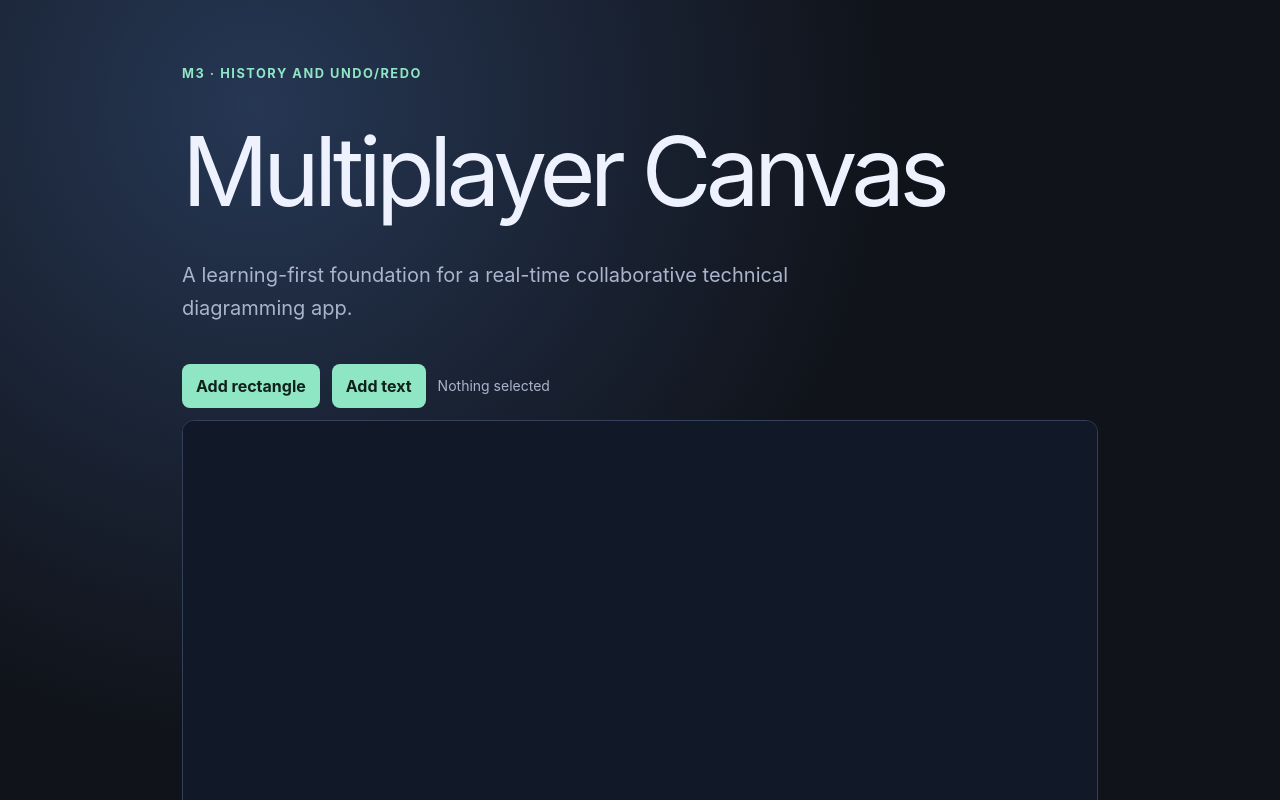
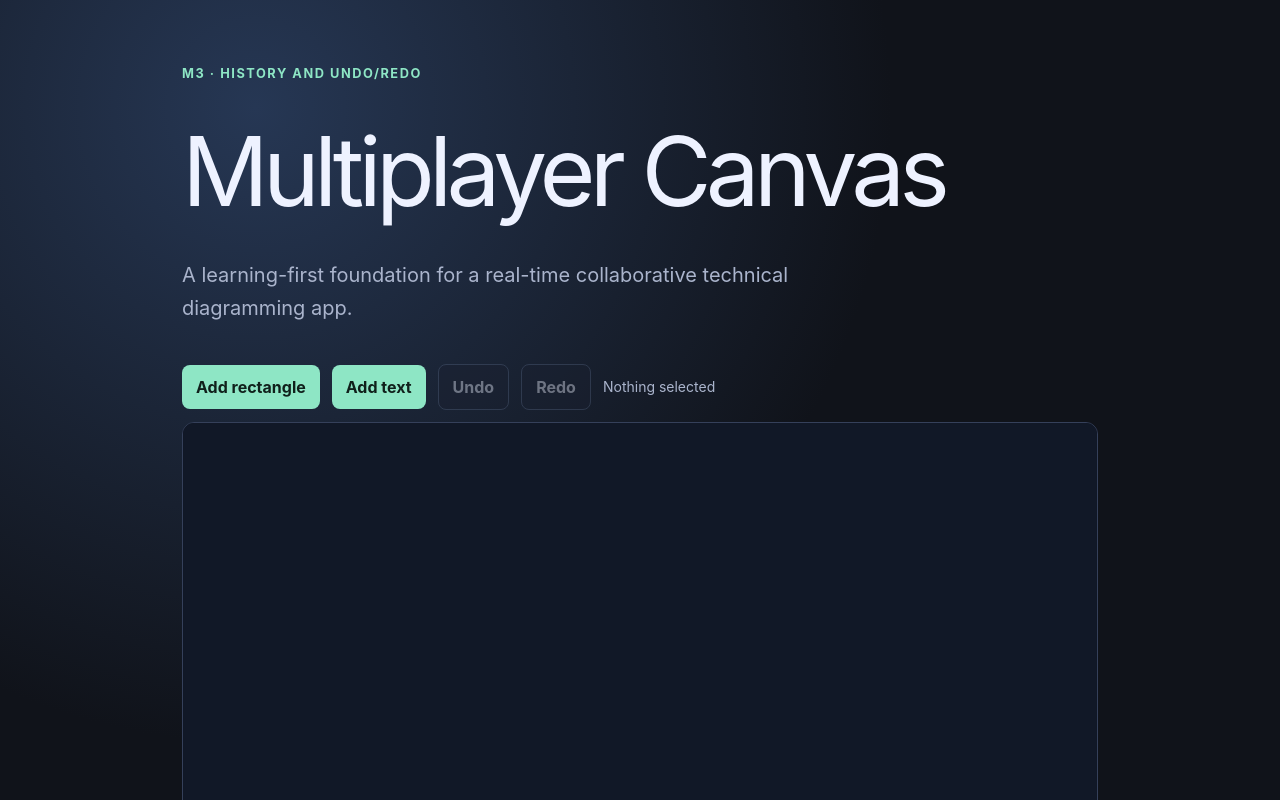
Before and after one commit to crispyb0i/multiplayer-canvas, a Next.js app: page / in a window 1280 px wide. Shown: the top 800 px of the page. Built offline with nearby package versions, Linux system fonts and the light colour scheme.

Commit message:
feat(history): add local undo redo

```diff
--- a/app/editor.tsx
+++ b/app/editor.tsx
@@ -1,19 +1,36 @@
 "use client";
 
-import { useRef, useState } from "react";
+import { useEffect, useRef, useState } from "react";
 import type { KeyboardEvent, PointerEvent, WheelEvent } from "react";
-import { applyCommand, createDocument, type DocumentModel, type Shape, type TextShape } from "../lib/document";
+import { type Shape, type TextShape } from "../lib/document";
+import {
+  canRedo,
+  canUndo,
+  createHistory,
+  executeCommand,
+  redo,
+  undo,
+  type HistoryState,
+} from "../lib/history";
 
 const CANVAS_WIDTH = 900;
 const CANVAS_HEIGHT = 560;
-const movements: Record<string, { x?: number; y?: number }> = { ArrowLeft: { x: -1 }, ArrowRight: { x: 1 }, ArrowUp: { y: -1 }, ArrowDown: { y: 1 } };
+const movements: Record<string, { x?: number; y?: number }> = {
+  ArrowLeft: { x: -1 },
+  ArrowRight: { x: 1 },
+  ArrowUp: { y: -1 },
+  ArrowDown: { y: 1 },
+};
 // crypto.randomUUID isn't available in every test/SSR environment, so this
 // falls back to Date.now() rather than crashing; collisions there just fail
 // the document model's duplicate-id check instead of corrupting state.
-function newId(prefix: string) { return `${prefix}-${crypto.randomUUID?.() ?? Date.now()}`; }
+function newId(prefix: string) {
+  return `${prefix}-${crypto.randomUUID?.() ?? Date.now()}`;
+}
 
 export default function Editor() {
-  const [document, setDocument] = useState<DocumentModel>(() => createDocument());
+  const [history, setHistory] = useState<HistoryState>(() => createHistory());
+  const document = history.document;
   const [selectedId, setSelectedId] = useState<string | null>(null);
   const [viewport, setViewport] = useState({ x: 0, y: 0, scale: 1 });
   const [isSpaceDown, setIsSpaceDown] = useState(false);
@@ -21,10 +38,43 @@ export default function Editor() {
   // pointermove and don't need to trigger a re-render themselves — only the
   // derived document/viewport updates below do. Refs also avoid stale
   // closures inside the pointer handlers between mousedown and mouseup.
-  const drag = useRef<{ id: string; startX: number; startY: number; shape: Shape } | null>(null);
-  const pan = useRef<{ startX: number; startY: number; originX: number; originY: number } | null>(null);
+  const drag = useRef<{
+    id: string;
+    startX: number;
+    startY: number;
+    shape: Shape;
+  } | null>(null);
+  const pan = useRef<{
+    startX: number;
+    startY: number;
+    originX: number;
+    originY: number;
+  } | null>(null);
   const svgRef = useRef<SVGSVGElement | null>(null);
   const selected = document.shapes.find((shape) => shape.id === selectedId);
+
+  // Selection is UI state, not part of the document timeline. Reconcile it
+  // after undo/redo so a restored or removed shape cannot stay selected.
+  useEffect(() => {
+    if (
+      selectedId &&
+      !document.shapes.some((shape) => shape.id === selectedId)
+    ) {
+      setSelectedId(null);
+    }
+  }, [document, selectedId]);
+
+  function runCommand(command: Parameters<typeof executeCommand>[1]) {
+    setHistory((current) => executeCommand(current, command));
+  }
+
+  function undoDocument() {
+    setHistory((current) => undo(current));
+  }
+
+  function redoDocument() {
+    setHistory((current) => redo(current));
+  }
 
   // Converts a browser pointer event into canvas-space coordinates: first
   // scale from CSS pixels to the SVG's viewBox units (in case the element is
@@ -37,13 +87,38 @@ export default function Editor() {
   // the shape jump the instant a drag started.
   function point(event: { clientX: number; clientY: number }) {
     const bounds = svgRef.current!.getBoundingClientRect();
-    const canvasX = ((event.clientX - bounds.left) / bounds.width) * CANVAS_WIDTH;
-    const canvasY = ((event.clientY - bounds.top) / bounds.height) * CANVAS_HEIGHT;
-    return { x: (canvasX - viewport.x) / viewport.scale, y: (canvasY - viewport.y) / viewport.scale };
+    const canvasX =
+      ((event.clientX - bounds.left) / bounds.width) * CANVAS_WIDTH;
+    const canvasY =
+      ((event.clientY - bounds.top) / bounds.height) * CANVAS_HEIGHT;
+    return {
+      x: (canvasX - viewport.x) / viewport.scale,
+      y: (canvasY - viewport.y) / viewport.scale,
+    };
   }
   function addShape(kind: "rectangle" | "text") {
-    const shape: Shape = kind === "rectangle" ? { type: "rectangle", id: newId("rectangle"), x: 120, y: 100, width: 180, height: 100, fill: "#8ee6c5" } : { type: "text", id: newId("text"), x: 150, y: 160, width: 220, height: 42, fill: "#eef2ff", text: "Double-click to edit" };
-    setDocument((current) => applyCommand(current, { type: "add", shape }));
+    const shape: Shape =
+      kind === "rectangle"
+        ? {
+            type: "rectangle",
+            id: newId("rectangle"),
+            x: 120,
+            y: 100,
+            width: 180,
+            height: 100,
+            fill: "#8ee6c5",
+          }
+        : {
+            type: "text",
+            id: newId("text"),
+            x: 150,
+            y: 160,
+            width: 220,
+            height: 42,
+            fill: "#eef2ff",
+            text: "Double-click to edit",
+          };
+    runCommand({ type: "add", shape });
     setSelectedId(shape.id);
   }
   // Middle-click or Space-drag pans instead of selecting. setPointerCapture
@@ -51,7 +126,12 @@ export default function Editor() {
   // leaves the SVG mid-drag, so a fast pan doesn't get stuck.
   function onPointerDown(event: PointerEvent<SVGSVGElement>) {
     if (event.button === 1 || isSpaceDown) {
-      pan.current = { startX: event.clientX, startY: event.clientY, originX: viewport.x, originY: viewport.y };
+      pan.current = {
+        startX: event.clientX,
+        startY: event.clientY,
+        originX: viewport.x,
+        originY: viewport.y,
+      };
       event.currentTarget.setPointerCapture(event.pointerId);
       return;
     }
@@ -63,11 +143,20 @@ export default function Editor() {
     event.stopPropagation();
     const position = point(event);
     setSelectedId(shape.id);
-    drag.current = { id: shape.id, startX: position.x, startY: position.y, shape };
+    drag.current = {
+      id: shape.id,
+      startX: position.x,
+      startY: position.y,
+      shape,
+    };
   }
   function onPointerMove(event: PointerEvent<SVGSVGElement>) {
     if (pan.current) {
-      setViewport((current) => ({ ...current, x: pan.current!.originX + event.clientX - pan.current!.startX, y: pan.current!.originY + event.clientY - pan.current!.startY }));
+      setViewport((current) => ({
+        ...current,
+        x: pan.current!.originX + event.clientX - pan.current!.startX,
+        y: pan.current!.originY + event.clientY - pan.current!.startY,
+      }));
       return;
     }
     if (!drag.current) return;
@@ -77,15 +166,31 @@ export default function Editor() {
     // rounding error and keeps the shape locked to the same point under the
     // cursor for the whole gesture.
     const { id, shape, startX, startY } = drag.current;
-    setDocument((current) => applyCommand(current, { type: "update", id, changes: { x: shape.x + position.x - startX, y: shape.y + position.y - startY } }));
+    runCommand({
+      type: "update",
+      id,
+      changes: {
+        x: shape.x + position.x - startX,
+        y: shape.y + position.y - startY,
+      },
+    });
   }
-  function stopPointer() { pan.current = null; drag.current = null; }
+  function stopPointer() {
+    pan.current = null;
+    drag.current = null;
+  }
   function onKeyDown(event: KeyboardEvent<SVGSVGElement>) {
     if (event.key === " ") setIsSpaceDown(true);
+    if ((event.metaKey || event.ctrlKey) && event.key.toLowerCase() === "z") {
+      event.preventDefault();
+      if (event.shiftKey) redoDocument();
+      else undoDocument();
+      return;
+    }
     if (!selectedId || !selected) return;
     if (event.key === "Delete" || event.key === "Backspace") {
       event.preventDefault();
-      setDocument((current) => applyCommand(current, { type: "remove", id: selectedId }));
+      runCommand({ type: "remove", id: selectedId });
       setSelectedId(null);
       return;
     }
@@ -93,7 +198,14 @@ export default function Editor() {
     if (movement) {
       event.preventDefault();
       const distance = event.shiftKey ? 10 : 1;
-      setDocument((current) => applyCommand(current, { type: "update", id: selectedId, changes: { x: selected.x + (movement.x ?? 0) * distance, y: selected.y + (movement.y ?? 0) * distance } }));
+      runCommand({
+        type: "update",
+        id: selectedId,
+        changes: {
+          x: selected.x + (movement.x ?? 0) * distance,
+          y: selected.y + (movement.y ?? 0) * distance,
+        },
+      });
     }
   }
   // Zoom is multiplicative (scale *= factor), not additive, so each wheel
@@ -102,7 +214,13 @@ export default function Editor() {
   // usable size.
   function onWheel(event: WheelEvent<SVGSVGElement>) {
     event.preventDefault();
-    setViewport((current) => ({ ...current, scale: Math.min(3, Math.max(0.4, current.scale * (event.deltaY < 0 ? 1.1 : 0.9))) }));
+    setViewport((current) => ({
+      ...current,
+      scale: Math.min(
+        3,
+        Math.max(0.4, current.scale * (event.deltaY < 0 ? 1.1 : 0.9)),
+      ),
+    }));
   }
   return (
     <section className="mt-10" aria-label="Single-user canvas editor">
@@ -119,7 +237,25 @@ export default function Editor() {
         >
           Add text
         </button>
-        <span className="text-sm text-muted">{selected ? `Selected: ${selected.type}` : "Nothing selected"}</span>
+        <button
+          aria-label="Undo"
+          className="cursor-pointer rounded-lg border border-[#52617d] bg-panel px-3.5 py-2.5 font-bold text-ink disabled:cursor-not-allowed disabled:opacity-40"
+          disabled={!canUndo(history)}
+          onClick={undoDocument}
+        >
+          Undo
+        </button>
+        <button
+          aria-label="Redo"
+          className="cursor-pointer rounded-lg border border-[#52617d] bg-panel px-3.5 py-2.5 font-bold text-ink disabled:cursor-not-allowed disabled:opacity-40"
+          disabled={!canRedo(history)}
+          onClick={redoDocument}
+        >
+          Redo
+        </button>
+        <span className="text-sm text-muted">
+          {selected ? `Selected: ${selected.type}` : "Nothing selected"}
+        </span>
         {selected?.type === "text" && (
           <label className="text-sm text-muted">
             Text{" "}
@@ -127,7 +263,13 @@ export default function Editor() {
               aria-label="Selected text"
               className="ml-1.5 rounded-md border border-[#52617d] bg-panel px-2.5 py-2.5 text-ink"
               value={(selected as TextShape).text}
-              onChange={(event) => setDocument((current) => applyCommand(current, { type: "update", id: selected.id, changes: { text: event.target.value } }))}
+              onChange={(event) =>
+                runCommand({
+                  type: "update",
+                  id: selected.id,
+                  changes: { text: event.target.value },
+                })
+              }
             />
           </label>
         )}
@@ -148,13 +290,30 @@ export default function Editor() {
         onWheel={onWheel}
       >
         <rect width={CANVAS_WIDTH} height={CANVAS_HEIGHT} fill="#111827" />
-        <g transform={`translate(${viewport.x} ${viewport.y}) scale(${viewport.scale})`}>
+        <g
+          transform={`translate(${viewport.x} ${viewport.y}) scale(${viewport.scale})`}
+        >
           {document.shapes.map((shape) => (
-            <g key={shape.id} onPointerDown={(event) => onShapePointerDown(event, shape)}>
+            <g
+              key={shape.id}
+              onPointerDown={(event) => onShapePointerDown(event, shape)}
+            >
               {shape.type === "rectangle" ? (
-                <rect x={shape.x} y={shape.y} width={shape.width} height={shape.height} rx="8" fill={shape.fill} />
+                <rect
+                  x={shape.x}
+                  y={shape.y}
+                  width={shape.width}
+                  height={shape.height}
+                  rx="8"
+                  fill={shape.fill}
+                />
               ) : (
-                <text x={shape.x} y={shape.y + 28} fill={shape.fill} fontSize="22">
+                <text
+                  x={shape.x}
+                  y={shape.y + 28}
+                  fill={shape.fill}
+                  fontSize="22"
+                >
                   {shape.text}
                 </text>
               )}
@@ -166,7 +325,13 @@ export default function Editor() {
                   y={shape.y - 6}
                   width={shape.width + 12}
                   height={shape.height + 12}
-                  style={{ fill: "none", stroke: "#ffffff", strokeDasharray: "5 4", strokeWidth: 2, pointerEvents: "none" }}
+                  style={{
+                    fill: "none",
+                    stroke: "#ffffff",
+                    strokeDasharray: "5 4",
+                    strokeWidth: 2,
+                    pointerEvents: "none",
+                  }}
                 />
               )}
             </g>
@@ -174,7 +339,8 @@ export default function Editor() {
         </g>
       </svg>
       <p className="text-[0.85rem] leading-relaxed text-muted">
-        Click a shape to select it. Drag to move. Arrow keys move the selection; Shift moves by 10. Space-drag pans; the wheel zooms.
+        Click a shape to select it. Drag to move. Arrow keys move the selection;
+        Shift moves by 10. Space-drag pans; the wheel zooms.
       </p>
     </section>
   );
--- /dev/null
+++ b/lib/history.ts
@@ -0,0 +1,80 @@
+import {
+  applyCommand,
+  createDocument,
+  type Command,
+  type DocumentModel,
+} from "./document";
+
+export type HistoryEntry = {
+  command: Command;
+  before: DocumentModel;
+  after: DocumentModel;
+};
+
+export type HistoryState = {
+  document: DocumentModel;
+  past: HistoryEntry[];
+  future: HistoryEntry[];
+};
+
+// History owns document transitions so undo/redo can replay complete snapshots
+// without asking the UI to reconstruct inverse commands for every shape type.
+export function createHistory(
+  document: DocumentModel = createDocument(),
+): HistoryState {
+  return { document: cloneDocument(document), past: [], future: [] };
+}
+
+// A new command starts a new timeline. Clearing future is what prevents an
+// old redo branch from overwriting a newer edit after the user changes course.
+export function executeCommand(
+  history: HistoryState,
+  command: Command,
+): HistoryState {
+  const before = cloneDocument(history.document);
+  const after = applyCommand(before, command);
+
+  return {
+    document: cloneDocument(after),
+    past: [...history.past, { command, before, after: cloneDocument(after) }],
+    future: [],
+  };
+}
+
+// Entries store both snapshots rather than only inverse commands. This keeps
+// remove and future command variants lossless, including the removed shape.
+export function undo(history: HistoryState): HistoryState {
+  const entry = history.past.at(-1);
+  if (!entry) return history;
+
+  return {
+    document: cloneDocument(entry.before),
+    past: history.past.slice(0, -1),
+    future: [...history.future, entry],
+  };
+}
+
+export function redo(history: HistoryState): HistoryState {
+  const entry = history.future.at(-1);
+  if (!entry) return history;
+
+  return {
+    document: cloneDocument(entry.after),
+    past: [...history.past, entry],
+    future: history.future.slice(0, -1),
+  };
+}
+
+export function canUndo(history: HistoryState): boolean {
+  return history.past.length > 0;
+}
+
+export function canRedo(history: HistoryState): boolean {
+  return history.future.length > 0;
+}
+
+function cloneDocument(document: DocumentModel): DocumentModel {
+  // Copy each shape as well as the array: a history snapshot must not share
+  // mutable object identity with a caller that might later edit a shape.
+  return createDocument(document.shapes.map((shape) => ({ ...shape })));
+}
```
Also changed, not shown: 3 other files (tests, documents, lock files or other folders).
